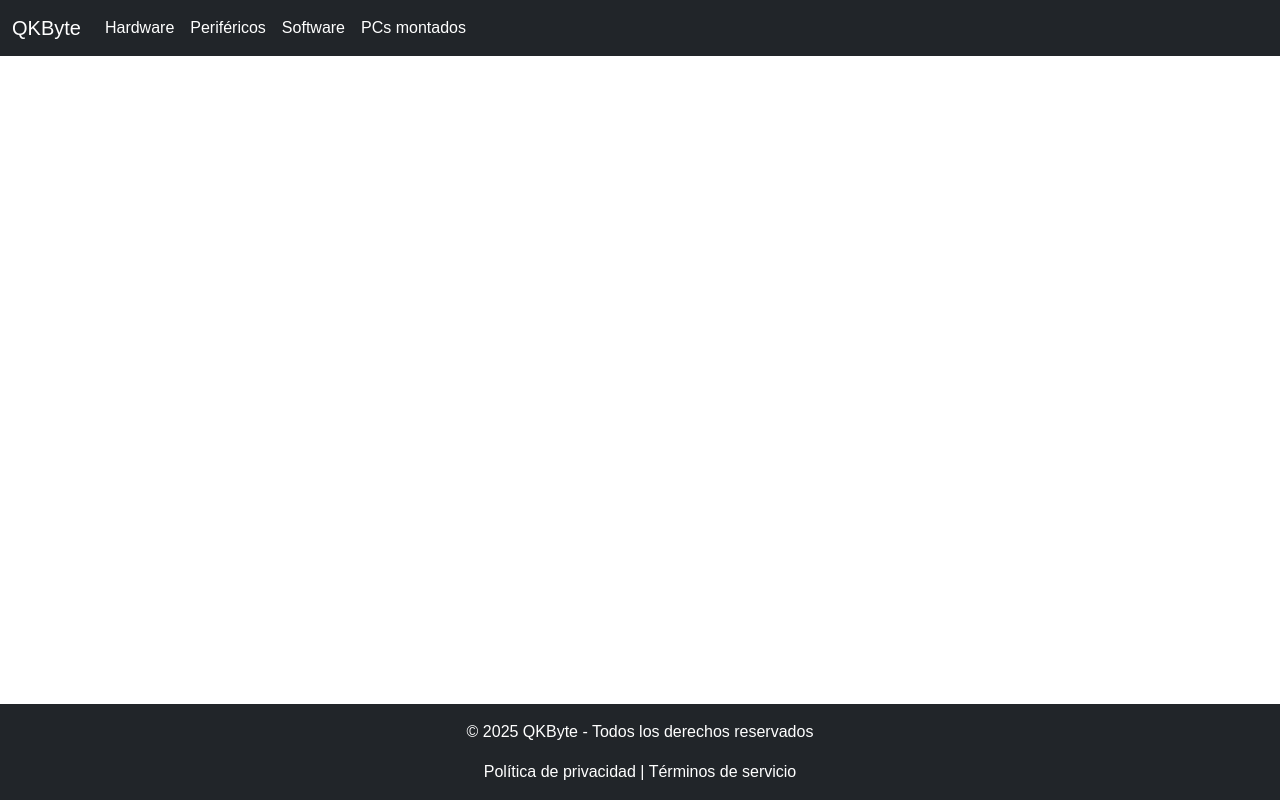
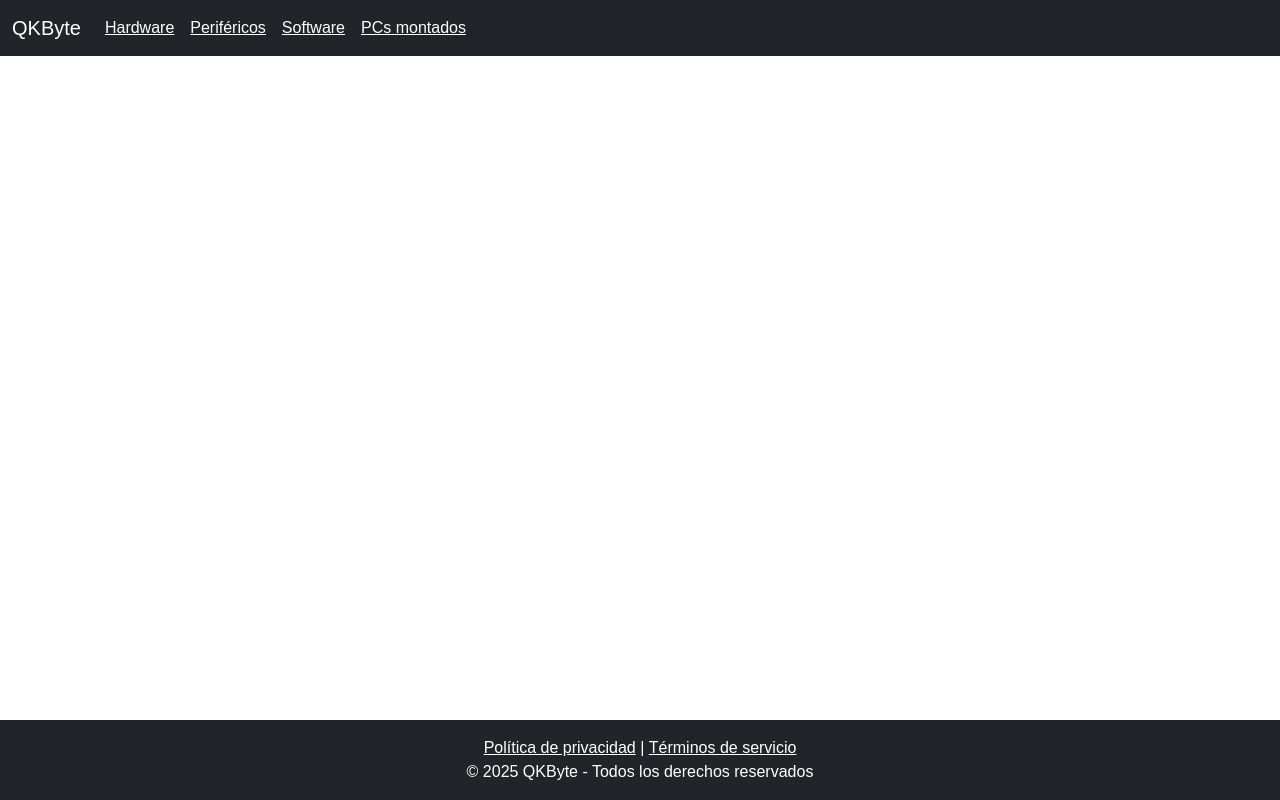
Before and after one commit to rexwithluv/qkbyte, a Next.js app: page / in a window 1280 px wide. Built offline with nearby package versions, Linux system fonts and the light colour scheme.

Commit message:
style: editado el css para subrayar los enlaces web

```diff
--- a/src/app/globals.css
+++ b/src/app/globals.css
@@ -34,7 +34,14 @@ body {
 
 a {
   color: inherit;
-  text-decoration: none;
+}
+
+.nav-link {
+  text-decoration: underline;
+}
+
+a:hover, .nav-link:hover{
+  opacity:0.5 ;
 }
 
 @media (prefers-color-scheme: dark) {
--- a/src/components/Footer.js
+++ b/src/components/Footer.js
@@ -3,10 +3,12 @@ export default function Footer() {
 
     return (
         <footer className="bg-dark text-white text-center pt-3">
-            <p>&copy; {currentYear} QKByte - Todos los derechos reservados</p>
             <p>
-                <a href="/politica-privacidad" className="text-white">Política de privacidad</a> |
-                <a href="/terminos" className="text-white"> Términos de servicio</a>
+                <a href="/politica-privacidad" className="text-white">Política de privacidad</a>
+                &nbsp;|&nbsp;
+                <a href="/terminos" className="text-white">Términos de servicio</a> <br />
+
+                &copy; {currentYear} QKByte - Todos los derechos reservados
             </p>
         </footer>
     )
```
